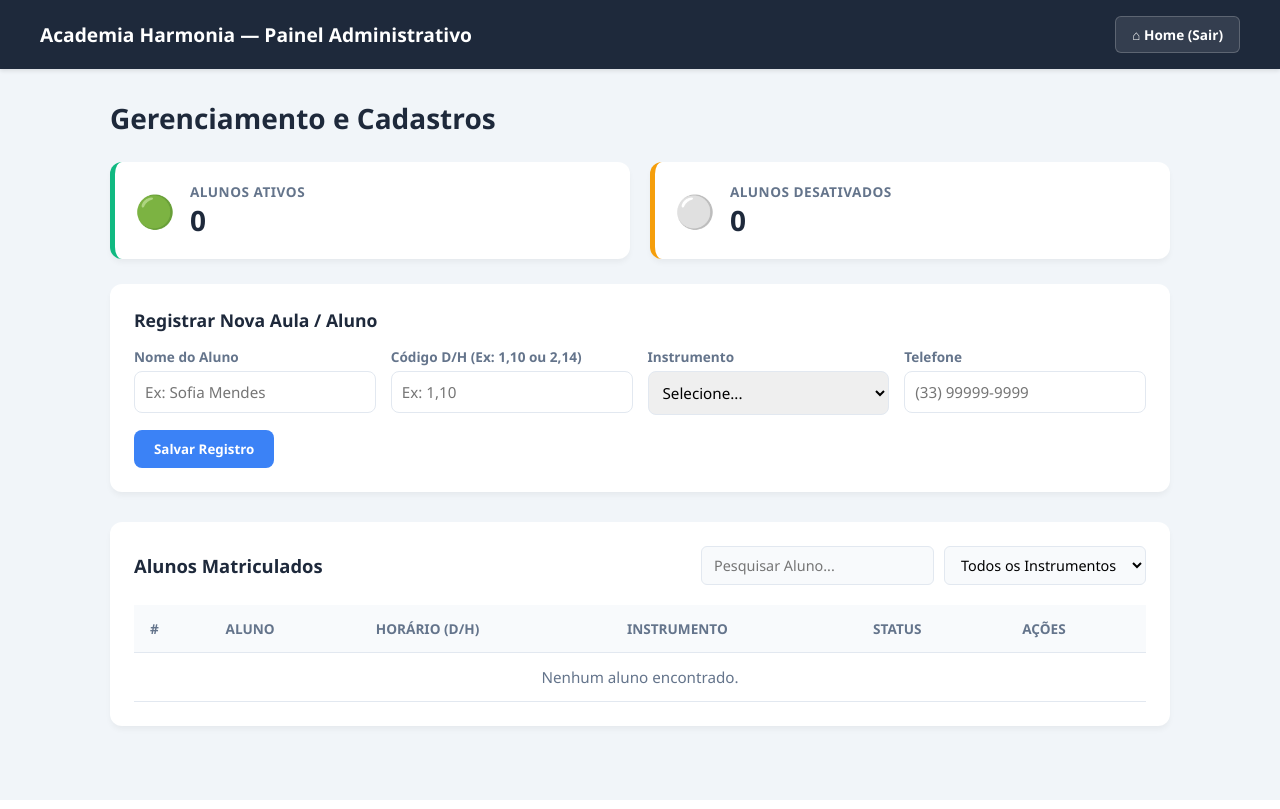
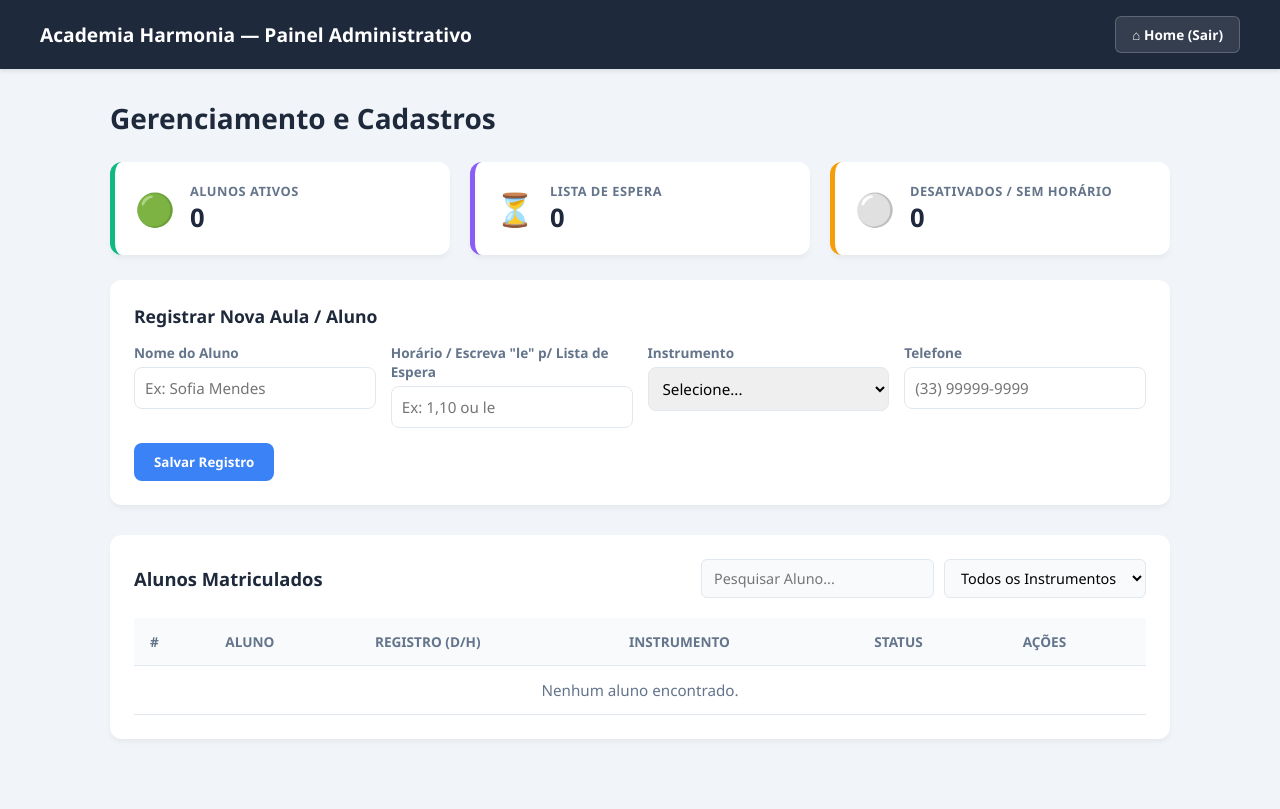
Before and after one commit to contatosph96-eng/Escola-de-Musica, a Flask app: page /admin in a window 1280 px wide. Run offline with Flask 3, Linux system fonts and the light colour scheme; data that the repository does not hold is empty.

Commit message:
Enhance admin dashboard with new stats and styles
Updated styles and functionality for statistics cards, added waiting status, and modified input labels.

```diff
--- a/templates/admin.html
+++ b/templates/admin.html
@@ -17,6 +17,7 @@
             --danger: #ef4444;
             --success: #10b981;
             --warning: #f59e0b;
+            --purple: #8b5cf6;
         }
 
         * { box-sizing: border-box; margin: 0; padding: 0; font-family: 'Segoe UI', system-ui, sans-serif; }
@@ -37,10 +38,10 @@
         .page-header { margin-bottom: 25px; }
         .page-header h1 { font-size: 1.75rem; color: var(--text-main); font-weight: 700; }
 
-        /* Estilo dos Cards de Estatísticas */
+        /* Estilo dos Cards de Estatísticas (3 colunas agora) */
         .stats-grid {
             display: grid;
-            grid-template-columns: repeat(auto-fit, minmax(220px, 1fr));
+            grid-template-columns: repeat(auto-fit, minmax(200px, 1fr));
             gap: 20px;
             margin-bottom: 25px;
         }
@@ -55,10 +56,11 @@
             border-left: 5px solid var(--primary-color);
         }
         .stat-card.active { border-left-color: var(--success); }
+        .stat-card.waiting { border-left-color: var(--purple); }
         .stat-card.inactive { border-left-color: var(--warning); }
         .stat-icon { font-size: 2rem; }
-        .stat-info h4 { font-size: 0.85rem; color: var(--text-muted); text-transform: uppercase; letter-spacing: 0.5px; }
-        .stat-info span { font-size: 1.75rem; font-weight: 700; color: var(--text-main); }
+        .stat-info h4 { font-size: 0.8rem; color: var(--text-muted); text-transform: uppercase; letter-spacing: 0.5px; }
+        .stat-info span { font-size: 1.6rem; font-weight: 700; color: var(--text-main); }
 
         .card-table, .card-form {
             background: var(--card-bg); border-radius: 12px;
@@ -82,6 +84,7 @@
             border-radius: 20px; font-size: 0.8rem; font-weight: 600;
         }
         .badge-ativo { background: #d1fae5; color: #065f46; }
+        .badge-espera { background: #ede9fe; color: #6d28d9; }
         .badge-inativo { background: #fef3c7; color: #92400e; }
 
         .btn-icon { background: none; border: none; cursor: pointer; font-size: 1.1rem; color: var(--text-muted); transition: color 0.2s; }
@@ -111,7 +114,7 @@
             <h1>Gerenciamento e Cadastros</h1>
         </div>
 
-        <!-- Caixas de Estatísticas / Resumo -->
+        <!-- Caixas de Estatísticas Atualizadas -->
         <div class="stats-grid">
             <div class="stat-card active">
                 <div class="stat-icon">🟢</div>
@@ -120,10 +123,17 @@
                     <span id="countAtivos">0</span>
                 </div>
             </div>
+            <div class="stat-card waiting">
+                <div class="stat-icon">⏳</div>
+                <div class="stat-info">
+                    <h4>Lista de Espera</h4>
+                    <span id="countEspera">0</span>
+                </div>
+            </div>
             <div class="stat-card inactive">
                 <div class="stat-icon">⚪</div>
                 <div class="stat-info">
-                    <h4>Alunos Desativados</h4>
+                    <h4>Desativados / Sem Horário</h4>
                     <span id="countInativos">0</span>
                 </div>
             </div>
@@ -138,8 +148,8 @@
                         <input type="text" id="nome" required placeholder="Ex: Sofia Mendes">
                     </div>
                     <div class="form-group">
-                        <label>Código D/H (Ex: 1,10 ou 2,14)</label>
-                        <input type="text" id="diaHorario" required placeholder="Ex: 1,10">
+                        <label>Horário / Escreva "le" p/ Lista de Espera</label>
+                        <input type="text" id="diaHorario" required placeholder="Ex: 1,10 ou le">
                     </div>
                     <div class="form-group">
                         <label>Instrumento</label>
@@ -183,7 +193,7 @@
                         <tr>
                             <th>#</th>
                             <th>Aluno</th>
-                            <th>Horário (D/H)</th>
+                            <th>Registro (D/H)</th>
                             <th>Instrumento</th>
                             <th>Status</th>
                             <th>Ações</th>
@@ -214,13 +224,15 @@
 
         function atualizarEstatisticas() {
             let ativos = 0;
+            let espera = 0;
             let inativos = 0;
 
             alunosGlobais.forEach(s => {
                 const dh = s.dhCode ? s.dhCode.trim().toLowerCase() : (s.diaHorario ? s.diaHorario.trim().toLowerCase() : "");
-                const temHorario = dh !== "" && !dh.includes("inválido") && !dh.includes("numero");
 
-                if (temHorario) {
+                if (dh.includes("lista de espera") || dh === "le") {
+                    espera++;
+                } else if (dh !== "" && !dh.includes("inválido") && !dh.includes("numero")) {
                     ativos++;
                 } else {
                     inativos++;
@@ -228,6 +240,7 @@
             });
 
             document.getElementById('countAtivos').textContent = ativos;
+            document.getElementById('countEspera').textContent = espera;
             document.getElementById('countInativos').textContent = inativos;
         }
 
@@ -246,11 +259,15 @@
 
             filtered.forEach((s, idx) => {
                 const dh = s.dhCode ? s.dhCode.trim().toLowerCase() : (s.diaHorario ? s.diaHorario.trim().toLowerCase() : "");
-                const temHorario = dh !== "" && !dh.includes("inválido") && !dh.includes("numero");
 
-                const statusBadge = temHorario
-                    ? `<span class="badge-status badge-ativo">● Ativo</span>`
-                    : `<span class="badge-status badge-inativo">○ Sem Horário</span>`;
+                let statusBadge = "";
+                if (dh.includes("lista de espera") || dh === "le") {
+                    statusBadge = `<span class="badge-status badge-espera">⏳ Lista de Espera</span>`;
+                } else if (dh !== "" && !dh.includes("inválido") && !dh.includes("numero")) {
+                    statusBadge = `<span class="badge-status badge-ativo">● Ativo</span>`;
+                } else {
+                    statusBadge = `<span class="badge-status badge-inativo">○ Sem Horário</span>`;
+                }
 
                 tbody.innerHTML += `
                     <tr>
```
